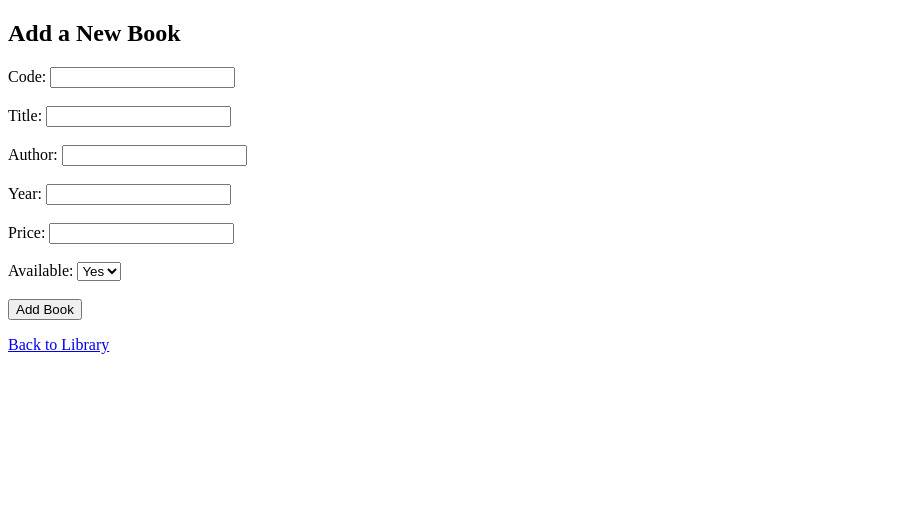
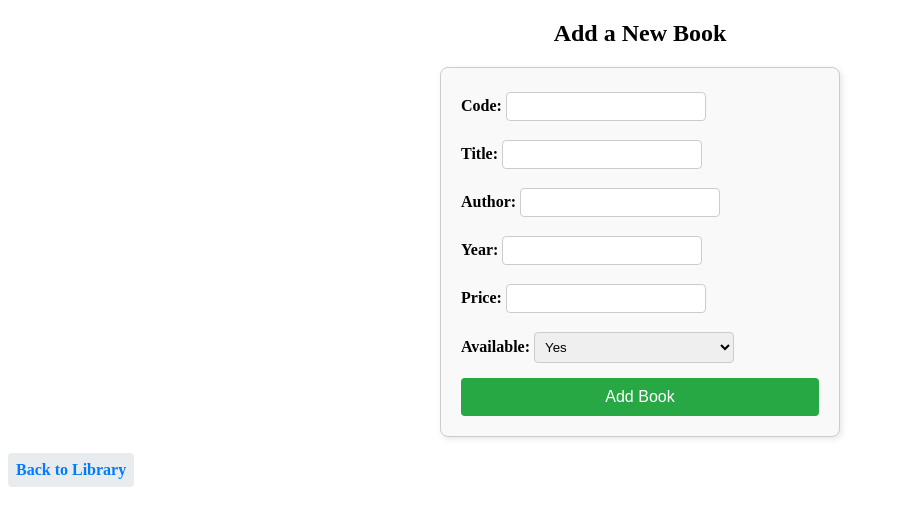
Before and after one commit to bekkalioussamasolicode-prog/SAS-JS, a plain HTML site: page Js_Bibliothèque en ligne/Prototype_library/ajouter-livre.html in a window 1280 px wide. Shown: the whole page, without its empty margins (0-897 px from the left). Drawn offline with Linux system fonts and the light colour scheme.

Commit message:
adding some css

```diff
--- a/Js_Bibliothèque en ligne/Prototype_library/ajouter-livre.html
+++ b/Js_Bibliothèque en ligne/Prototype_library/ajouter-livre.html
@@ -4,20 +4,85 @@
     <meta charset="UTF-8" />
     <meta name="viewport" content="width=device-width, initial-scale=1.0" />
     <title>Add Book</title>
+    <style>
+      h2 {
+        text-align: center;
+        margin-bottom: 20px;
+      }
+
+      input,
+      select {
+        padding: 6px;
+        border: 1px solid #ccc;
+        border-radius: 4px;
+        width: 200px;
+        box-sizing: border-box;
+        margin-top: 4px;
+        margin-bottom: 10px;
+        transition: background-color 0.3s ease;
+        box-sizing: border-box;
+      }
+      button {
+        padding: 10px 15px;
+        background-color: #28a745;
+        color: white;
+        border: none;
+        border-radius: 4px;
+        cursor: pointer;
+        font-size: 16px;
+        width: 100%;
+        box-sizing: border-box;
+        transition: background-color 0.3s ease;
+      }
+      button:hover {
+        background-color: #218838;
+        box-sizing: border-box;
+      }
+      label {
+        font-weight: bold;
+        display: block;
+        margin-bottom: 5px;
+        box-sizing: border-box;
+        transition: background-color 0.3s ease;
+      }
+      form {
+        max-width: 400px;
+        margin: auto;
+        padding: 20px;
+        border: 1px solid #ccc;
+        border-radius: 8px;
+        box-shadow: 2px 2px 6px rgba(0, 0, 0, 0.1);
+        background-color: #f9f9f9;
+        box-sizing: border-box;
+        transition: box-shadow 0.3s ease;
+      }
+      a {
+        text-decoration: none;
+        color: #007bff;
+        font-weight: bold;
+        padding: 8px;
+        display: inline-block;
+        border-radius: 4px;
+        background-color: #e9ecef;
+        box-sizing: border-box;
+        transition: background-color 0.3s ease;
+      }
+      a:hover {
+        background-color: #ced4da;
+        box-sizing: border-box;
+        transition: background-color 0.3s ease;
+      }
+    </style>
   </head>
   <body>
     <h2>Add a New Book</h2>
+
     <form id="addBookForm">
-      <label>Code: <input type="number" id="code" required /></label
-      ><br /><br />
-      <label>Title: <input type="text" id="titre" required /></label
-      ><br /><br />
-      <label>Author: <input type="text" id="auteur" required /></label
-      ><br /><br />
-      <label>Year: <input type="number" id="annee" required /></label
-      ><br /><br />
-      <label>Price: <input type="number" id="prix" required /></label
-      ><br /><br />
+      <label>Code: <input type="number" id="code" required /></label>
+      <label>Title: <input type="text" id="titre" required /></label>
+      <label>Author: <input type="text" id="auteur" required /></label>
+      <label>Year: <input type="number" id="annee" required /></label>
+      <label>Price: <input type="number" id="prix" required /></label>
       <label>
         Available:
         <select id="disponible">
@@ -25,7 +90,7 @@
           <option value="false">No</option>
         </select>
       </label>
-      <br /><br />
+
       <button type="submit">Add Book</button>
     </form>
 
```
Also changed, not shown: Js_Bibliothèque en ligne/Prototype_library/catalogue.html (+34 -0 lines).
